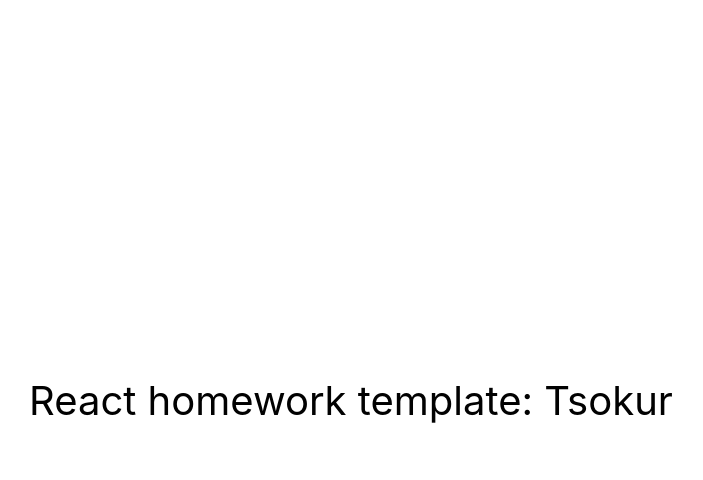
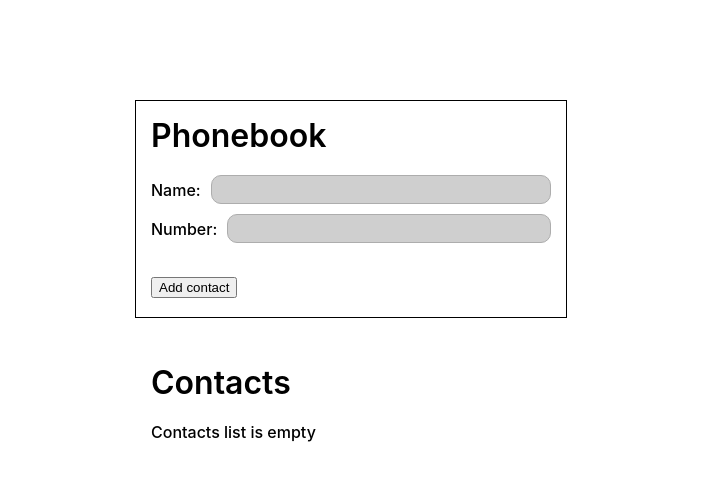
Before and after one commit to AndriiTsokur/goit-react-hw-07-phonebook, a React (Create React App) app: page / in a window 1280 px wide. Shown: the top 480 px of the page, without its empty margins (289-992 px from the left). Built offline with nearby package versions, Linux system fonts and the light colour scheme.

Commit message:
Adds completed steps 1-2

```diff
--- a/src/components/App.jsx
+++ /dev/null
@@ -1,16 +0,0 @@
-export const App = () => {
-	return (
-		<div
-			style={{
-				height: '100vh',
-				display: 'flex',
-				justifyContent: 'center',
-				alignItems: 'center',
-				fontSize: 40,
-				color: '#010101',
-			}}
-		>
-			React homework template: Tsokur
-		</div>
-	);
-};
--- /dev/null
+++ b/src/components/App/App.jsx
@@ -0,0 +1,30 @@
+import React from 'react';
+import { AddContact } from '../Phonebook';
+import { ContactsList } from '../Phonebook';
+import css from './App.module.css';
+
+export class App extends React.Component {
+	state = {
+		contacts: [],
+	};
+
+	onAddContact = newContact => {
+		const completeContact = {
+			...newContact,
+			id: `id-${(Math.random() * 1000).toString()}`,
+		};
+
+		this.setState({
+			contacts: [completeContact, ...this.state.contacts],
+		});
+	};
+
+	render() {
+		return (
+			<section className={css.app__container}>
+				<AddContact onAddContact={this.onAddContact} />
+				<ContactsList data={this.state.contacts} />
+			</section>
+		);
+	}
+}
--- /dev/null
+++ b/src/components/App/App.module.css
@@ -0,0 +1,9 @@
+.app__container {
+	display: flex;
+	flex-direction: column;
+	align-items: center;
+	margin-top: 100px;
+
+	font-size: 40px;
+	color: #010101;
+}
--- /dev/null
+++ b/src/components/App/index.js
@@ -0,0 +1 @@
+export * from './App';
--- /dev/null
+++ b/src/components/Phonebook/AddContact.jsx
@@ -0,0 +1,59 @@
+import React, { Component } from 'react';
+import css from './AddContact.module.css';
+
+const INITIAL_STATE = {
+	name: '',
+	number: '',
+};
+
+export class AddContact extends Component {
+	state = { ...INITIAL_STATE };
+
+	handleInput = e => {
+		this.setState({ [e.target.name]: e.target.value });
+	};
+
+	handleSubmit = e => {
+		e.preventDefault();
+		this.props.onAddContact(this.state);
+
+		this.setState({ ...INITIAL_STATE });
+	};
+
+	render() {
+		return (
+			<div className={css.phonebook__container}>
+				<h1 className={css.phonebook__title}>Phonebook</h1>
+				<form onSubmit={this.handleSubmit}>
+					<label className={css.phonebook__label}>
+						Name:
+						<input
+							onChange={this.handleInput}
+							value={this.state.name}
+							className={css.phonebook__input}
+							type="text"
+							name="name"
+							// pattern="^[a-zA-Zа-яА-Я]+(([' -][a-zA-Zа-яА-Я ])?[a-zA-Zа-яА-Я]*)*$"
+							title="Name may contain only letters, apostrophe, dash and spaces. For example Adrian, Jacob Mercer, Charles de Batz de Castelmore d'Artagnan"
+							required
+						/>
+					</label>
+					<label className={css.phonebook__label}>
+						Number:
+						<input
+							onChange={this.handleInput}
+							value={this.state.number}
+							className={css.phonebook__input}
+							type="tel"
+							name="number"
+							// pattern="\+?\d{1,4}?[-.\s]?\(?\d{1,3}?\)?[-.\s]?\d{1,4}[-.\s]?\d{1,4}[-.\s]?\d{1,9}"
+							title="Phone number must be digits and can contain spaces, dashes, parentheses and can start with +"
+							required
+						/>
+					</label>
+					<button type="submit">Add contact</button>
+				</form>
+			</div>
+		);
+	}
+}
--- /dev/null
+++ b/src/components/Phonebook/AddContact.module.css
@@ -0,0 +1,36 @@
+.phonebook__container {
+	width: 400px;
+	margin-bottom: 30px;
+	padding: 15px;
+
+	border: 1px solid #000000;
+}
+
+.phonebook__title {
+	margin-bottom: 20px;
+	font-size: 32px;
+	font-weight: 600;
+}
+
+.phonebook__label {
+	display: flex;
+	gap: 10px;
+	align-items: center;
+	margin-bottom: 10px;
+
+	font-size: 16px;
+	font-weight: 500;
+}
+
+.phonebook__input {
+	display: inline-block;
+	width: 100%;
+	height: 25px;
+	padding-inline: 10px;
+
+	font-size: 14px;
+
+	border-radius: 10px;
+	border: 1px solid #adadad;
+	background-color: #cfcfcf;
+}
--- /dev/null
+++ b/src/components/Phonebook/ContactsList.jsx
@@ -0,0 +1,22 @@
+import React from 'react';
+import css from './ContactsList.module.css';
+
+export function ContactsList({ data }) {
+	return (
+		<div className={css.contacts__container}>
+			<h1 className={css.contacts__title}>Contacts</h1>
+
+			{data.length === 0 ? (
+				<p className={css.contacts__empty}>Contacts list is empty</p>
+			) : (
+				<ul className={css.contacts__list}>
+					{data.map(item => (
+						<li key={item.id} className={css.contacts__item}>
+							{item.name}: {item.number}
+						</li>
+					))}
+				</ul>
+			)}
+		</div>
+	);
+}
--- /dev/null
+++ b/src/components/Phonebook/ContactsList.module.css
@@ -0,0 +1,22 @@
+.contacts__container {
+	width: 400px;
+	padding: 15px;
+}
+
+.contacts__title {
+	margin-bottom: 20px;
+	font-size: 32px;
+	font-weight: 600;
+}
+
+.contacts__empty,
+.contacts__list {
+	margin-block: 0;
+
+	font-size: 16px;
+	font-weight: 500;
+}
+
+.contacts__item:not(:last-child) {
+	margin-bottom: 5px;
+}
--- /dev/null
+++ b/src/components/Phonebook/index.js
@@ -0,0 +1,2 @@
+export * from './AddContact';
+export * from './ContactsList';
--- a/src/index.css
+++ b/src/index.css
@@ -13,3 +13,13 @@ code {
 	font-family: source-code-pro, Menlo, Monaco, Consolas, 'Courier New',
 		monospace;
 }
+
+h1,
+h2,
+h3,
+h4,
+h5,
+h6,
+p {
+	margin-block: 0;
+}
--- a/src/index.js
+++ b/src/index.js
@@ -4,7 +4,7 @@ import { App } from 'components/App';
 import './index.css';
 
 ReactDOM.createRoot(document.getElementById('root')).render(
-  <React.StrictMode>
-    <App />
-  </React.StrictMode>
+	<React.StrictMode>
+		<App />
+	</React.StrictMode>
 );
```
Also changed, not shown: 1 other file (tests, documents, lock files or other folders). Lines whose indentation alone changed are shown as unchanged.
